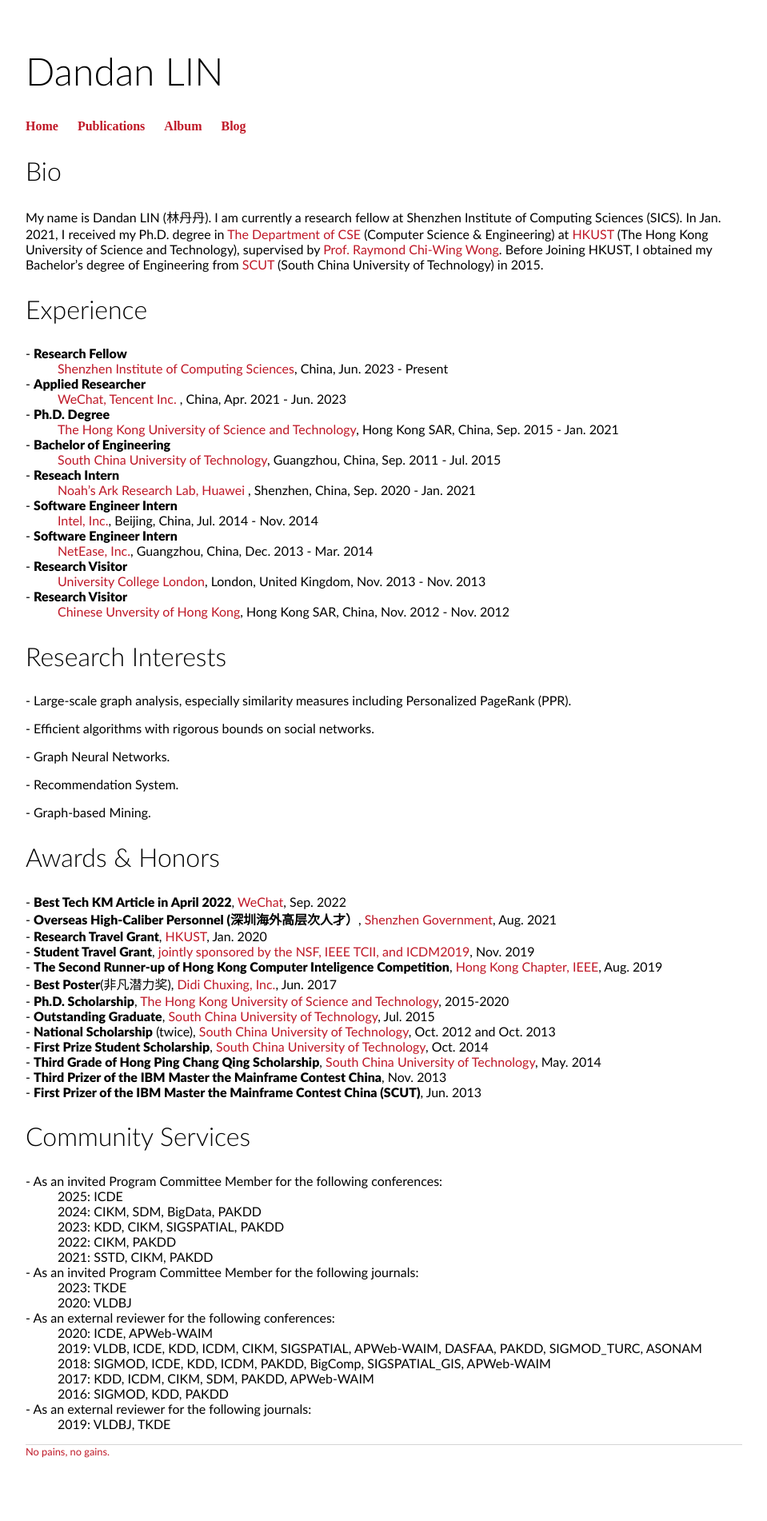
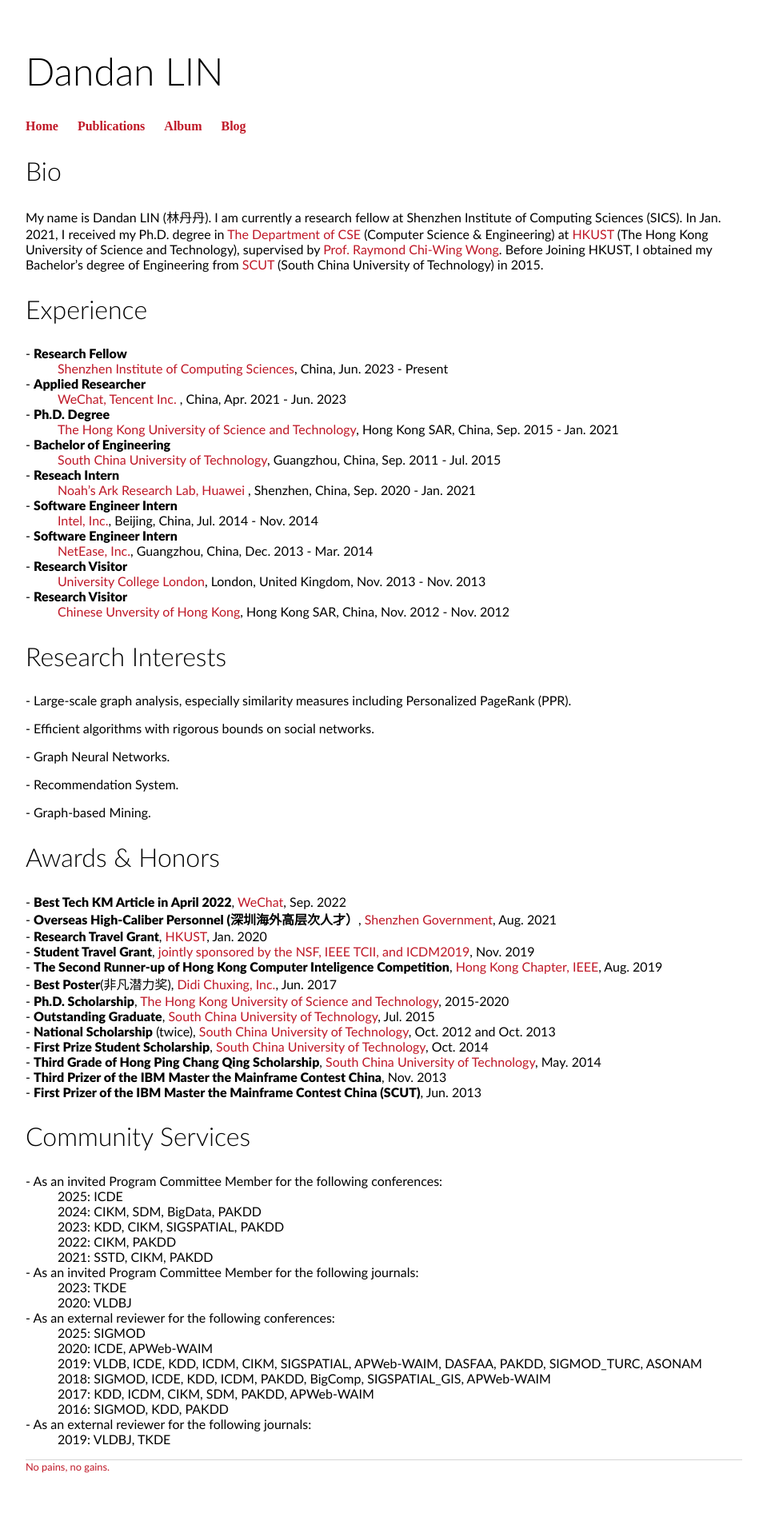
Before and after one commit to 2danlin/2danlin.github.io, a Jekyll site: the page built from index.html, in a window 1280 px wide. Shown: the whole page at 80% size, without its empty margins (160-1119 px from the left). Built offline with Jekyll 4.4.1, drawn with Linux system fonts in a browser that asks for light colours.

Commit message:
Update index.html

```diff
--- a/index.html
+++ b/index.html
@@ -79,6 +79,7 @@ title: Dandan's Homepage
 		<dd>2020: VLDBJ</dd>
 
 		<dt>- As an external reviewer for the following conferences:</dt>
+		<dd>2025: SIGMOD</dd>
 		<dd>2020: ICDE, APWeb-WAIM</dd>
 		<dd>2019: VLDB, ICDE, KDD, ICDM, CIKM, SIGSPATIAL, APWeb-WAIM, DASFAA, PAKDD, SIGMOD_TURC, ASONAM</dd>
 		<dd>2018: SIGMOD, ICDE, KDD, ICDM, PAKDD, BigComp, SIGSPATIAL_GIS, APWeb-WAIM</dd>
```
